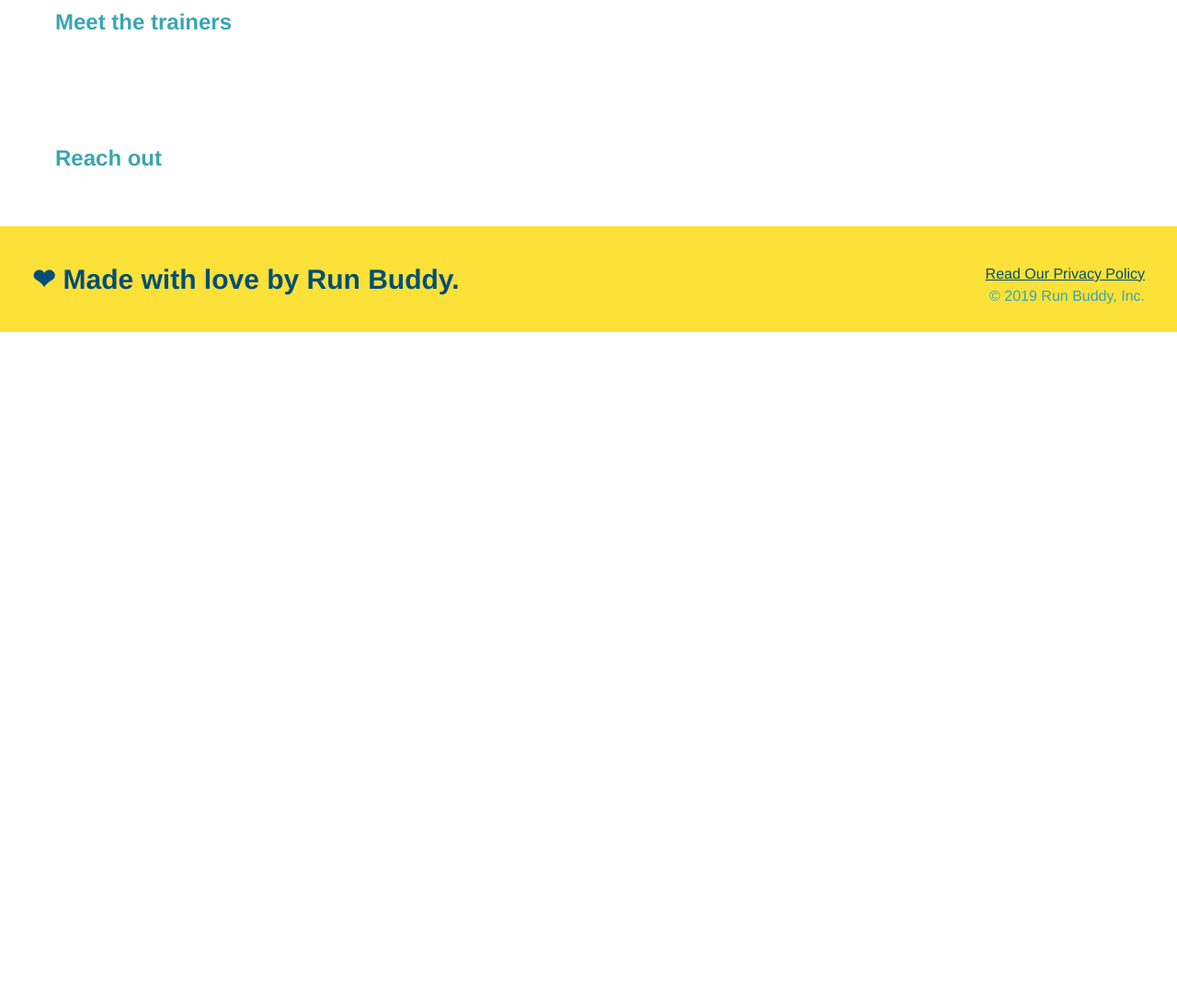
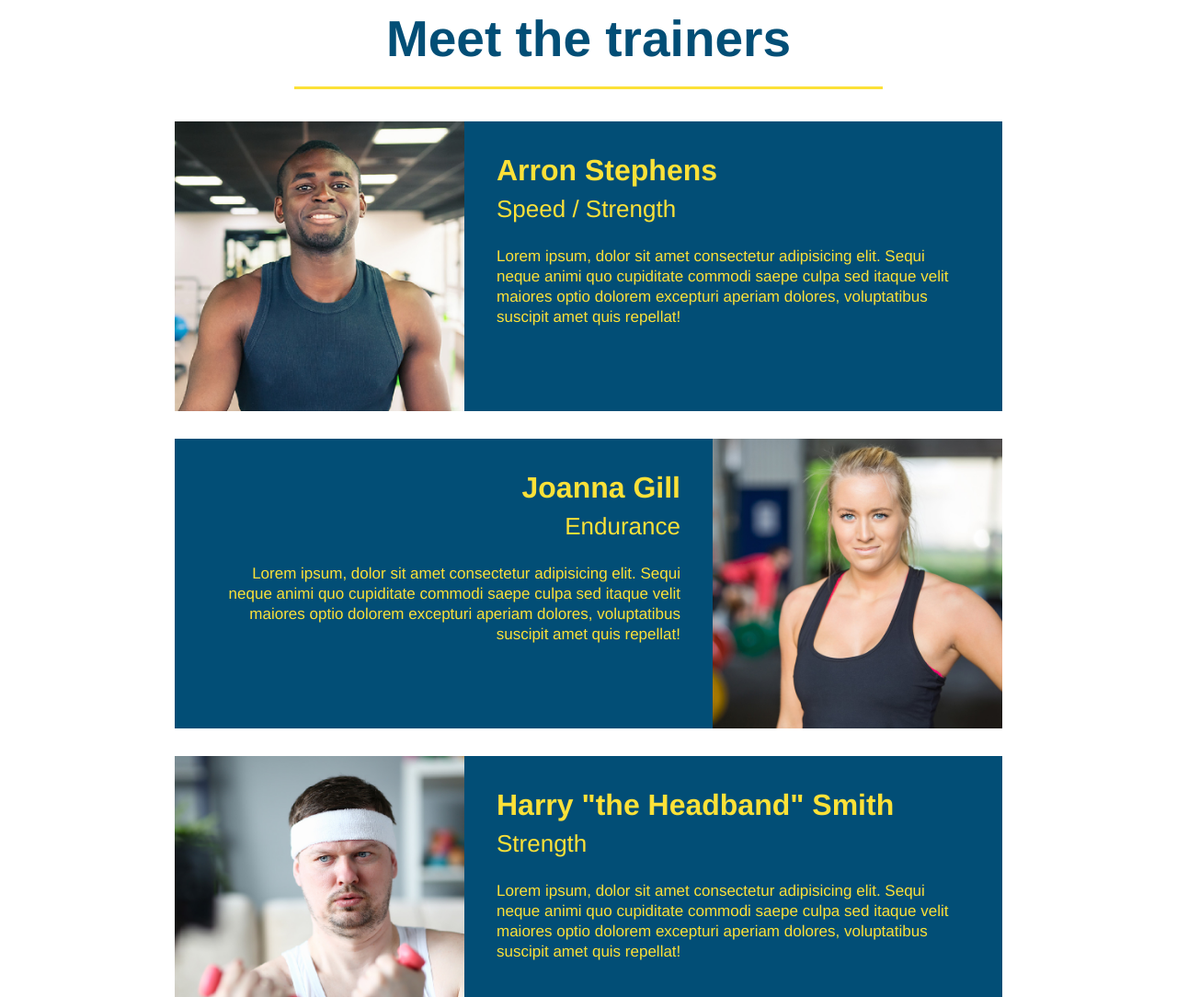
Before and after one commit to PaulThomasWI/run-buddy, a plain HTML site: page index.html in a window 1280 px wide. Shown: the part 2780-3864 px from the top of the page at 92% size. Before the commit the page ends 3141 px from the top, so only its background shows below. Drawn offline with Linux system fonts and the light colour scheme.

Commit message:
updated trainers

```diff
--- a/assets/css/style.css
+++ b/assets/css/style.css
@@ -180,3 +180,50 @@ section {
 .steps span {
     font-size: 38px;
 }
+
+.trainers {
+    text-align: center;
+}
+
+.trainer {
+    width: 900px;
+    margin: 0 auto 30px auto;
+    background: #024e76;
+    color: #fce138;
+    overflow: auto;
+}
+
+.trainer img {
+    width: 35%;
+    float: left;
+}
+
+.trainer-bio {
+    padding: 35px;
+    float: left;
+    width: 65%;
+}
+
+.text-left {
+    text-align: left;
+}
+
+.text-right {
+    text-align: right;
+}
+
+.trainer-bio h3 {
+    font-size: 32px;
+    margin-bottom: 8px;
+}
+
+.trainer-bio h4 {
+    font-weight: lighter;
+    font-size: 26px;
+    margin-bottom: 25px;
+}
+
+.trainer-bio p {
+    font-size: 17px;
+    line-height: 1.3;
+}
--- a/index.html
+++ b/index.html
@@ -129,9 +129,46 @@
     	</section>
 
     	<!-- meet the trainers -->
-    	<section>
-    		<h2>Meet the trainers</h2>
-    	</section>
+    	<section id="your-trainers" class="trainers">
+    		<h2 class="section-title primary-border">Meet the trainers</h2>
+			<article class="trainer">
+				<img src="./assets/images/trainer-1.jpg" alt="Arron Stephens in his workout clothes, ready to pump iron" />
+				<div class="trainer-bio text-left">
+				  <h3>Arron Stephens</h3>
+				  <h4>Speed / Strength</h4>
+				  <p>
+					Lorem ipsum, dolor sit amet consectetur adipisicing elit. Sequi neque animi quo cupiditate commodi saepe culpa sed
+					itaque velit maiores optio dolorem excepturi aperiam dolores, voluptatibus suscipit amet quis repellat!
+				  </p>
+				</div>
+			</article>
+
+			<!-- second trainer bio -->
+			<article class="trainer">
+				<div class="trainer-bio text-right">
+				<h3>Joanna Gill</h3>
+				<h4>Endurance</h4>
+				<p>
+					Lorem ipsum, dolor sit amet consectetur adipisicing elit. Sequi neque animi quo cupiditate commodi saepe culpa sed
+					itaque velit maiores optio dolorem excepturi aperiam dolores, voluptatibus suscipit amet quis repellat!
+				</p>
+				</div>
+				<img src="./assets/images/trainer-2.jpg" alt="Joanna Gill cooling off after a workout" />
+			</article>
+
+			<!-- third trainer bio -->
+			<article class="trainer">
+				<img src="./assets/images/trainer-3.jpg" alt="Harry Smith wearing a headband and lifting comically small pink weights" />
+				<div class="trainer-bio text-left">
+				<h3>Harry "the Headband" Smith</h3>
+				<h4>Strength</h4>
+				<p>
+					Lorem ipsum, dolor sit amet consectetur adipisicing elit. Sequi neque animi quo cupiditate commodi saepe culpa sed
+					itaque velit maiores optio dolorem excepturi aperiam dolores, voluptatibus suscipit amet quis repellat!
+				</p>
+				</div>
+			</article>
+		</section>
 
     	<!-- reach out -->
     	<section>
```
Also changed, not shown: assets/images/trainer-1.jpg (added), assets/images/trainer-2.jpg (added), assets/images/trainer-3.jpg (added).
